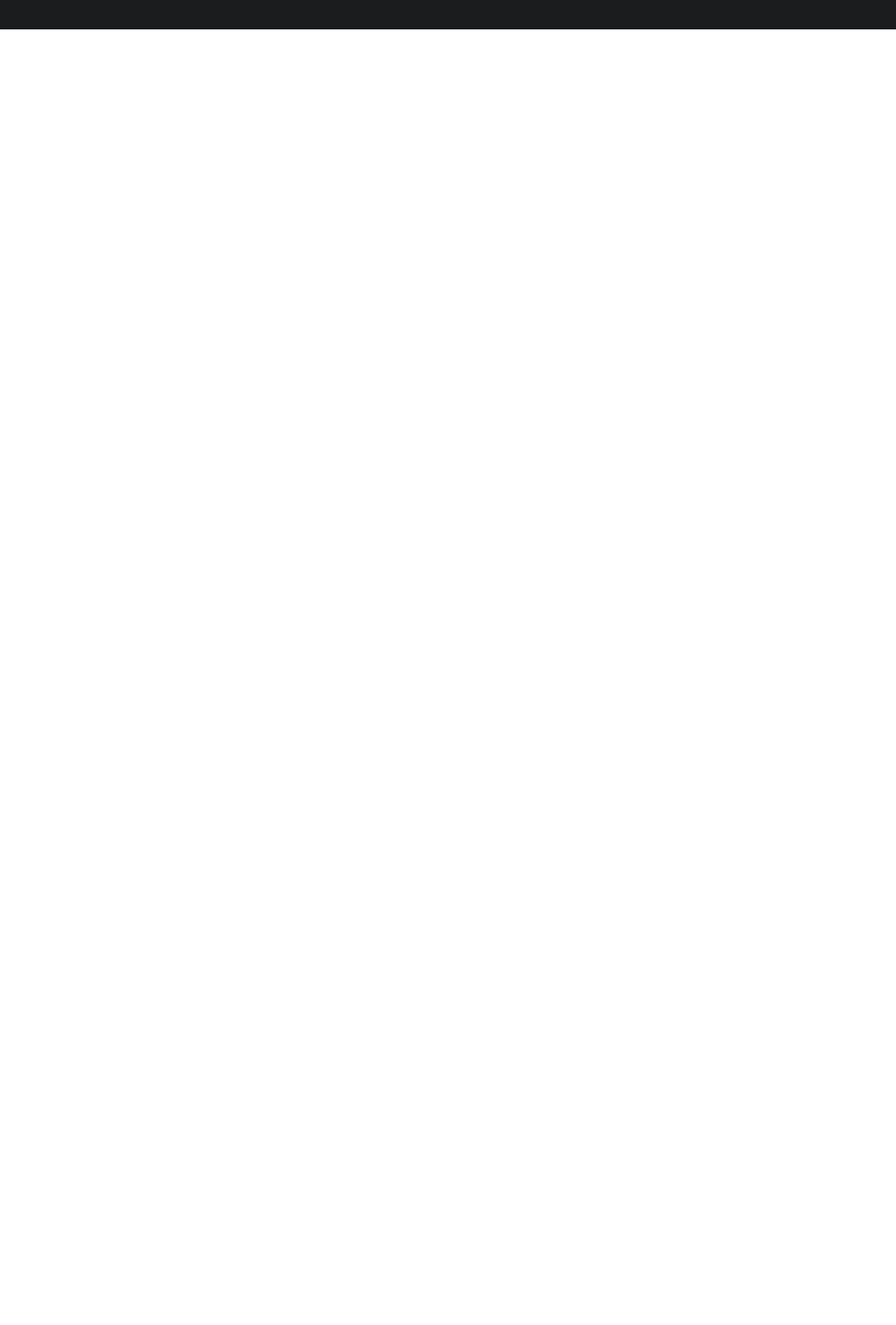
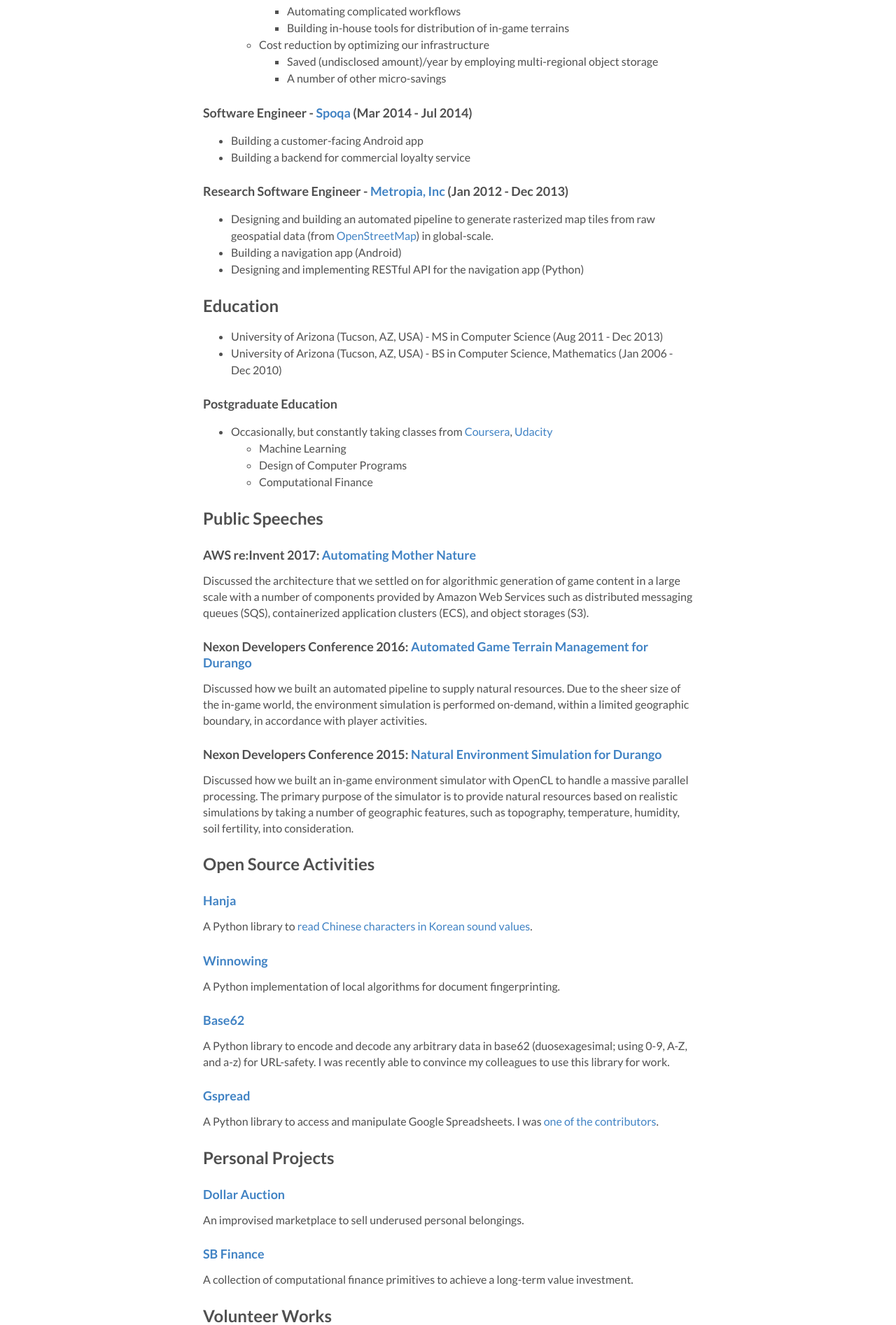
Before and after one commit to suminb/web, a Flask app: page /experience.html in a window 1280 px wide. Shown: the part 350-2244 px from the top of the page at 70% size. Before the commit the page ends 392 px from the top, so only its background shows below. Run offline with Flask 2, Linux system fonts and the light colour scheme; some libraries are stand-ins or nearby versions.

Commit message:
Server-side Markdown rendering

```diff
--- a/requirements.txt
+++ b/requirements.txt
@@ -4,6 +4,7 @@
 gspread>=2.0.0,<3.0.0
 oauth2client>=4.0.0
 click>=7.0,<8.0
+markdown>=3.0.1,<4.0.0
 pytest
 pytest-cov
 coveralls
--- a/web/__init__.py
+++ b/web/__init__.py
@@ -1,5 +1,6 @@
 from flask import Flask
 from jinja2 import evalcontextfilter, Markup
+from markdown import markdown as markdown_
 
 
 __version__ = '2.3.0'
@@ -28,6 +29,11 @@
         return name
 
 
+@evalcontextfilter
+def markdown(eval_ctx, value, attr=''):
+    return markdown_(value)
+
+
 def create_app(name=__name__, config={}, static_folder='static',
                template_folder='templates'):
     app = Flask(name)
@@ -39,7 +45,8 @@
     from web.main import main_module
     app.register_blueprint(main_module, url_prefix='')
 
-    app.jinja_env.filters['format_tags'] = format_tags
-    app.jinja_env.filters['optional_url'] = optional_url
+    filters = ['format_tags', 'optional_url', 'markdown']
+    for filter_ in filters:
+        app.jinja_env.filters[filter_] = globals()[filter_]
 
     return app
--- a/web/templates/main/experience.html
+++ b/web/templates/main/experience.html
@@ -12,6 +12,7 @@
       </div>
     </div>
     <div class="ui text container" id="markdown-body" style="padding: 3em 0 3em 0;">
+{% filter markdown %}
 ## Experience
 
 ### Software Engineer - [Nexon](http://company.nexon.com) (Jul 2014 - Present)
@@ -103,18 +104,9 @@
 ### [Radioactivity](https://bitbucket.org/suminb/radioactivity) (Discontinued)
 
 This project had started in March of 2011 in an attempt to help the general public to be alerted regarding the spread of radiation and other radioactive materials originated from the catastrophic incident in the Fukushima nuclear power plant in Japan, by visualizing city-wise radition levels in near real time.
+{% endfilter %}
     </div>
     {{ footer() }}
   </div>
-  <script src="https://cdnjs.cloudflare.com/ajax/libs/showdown/1.8.6/showdown.min.js"></script>
-  <script>
-    $(function() {
-        var markdown = $("#markdown-body").text();
-        // NOTE: Without this line, things won't get initialized and showdown.makeHtml() function will not be available.
-        var converter = new showdown.Converter({});
-        var html = converter.makeHtml(markdown);
-        $("#markdown-body").html(html);
-    });
-  </script>
 
 {% endblock %}
```
